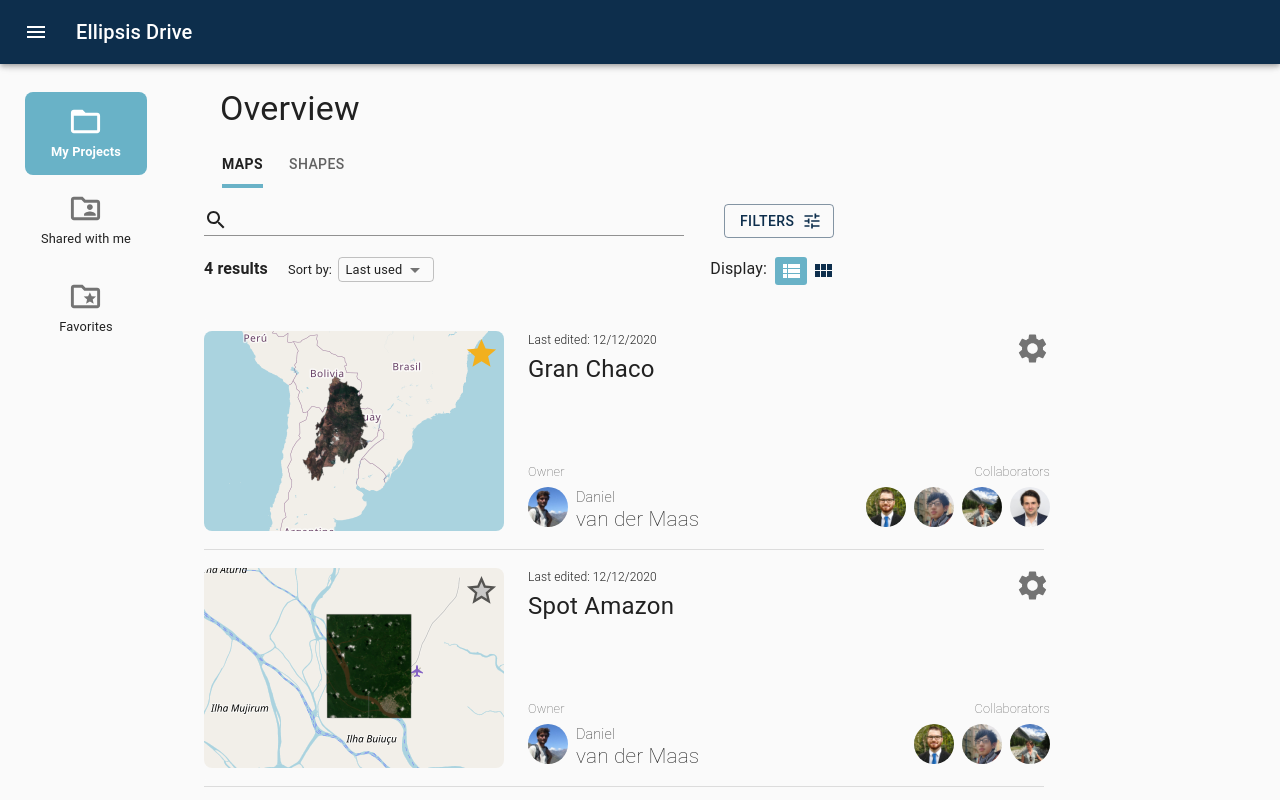
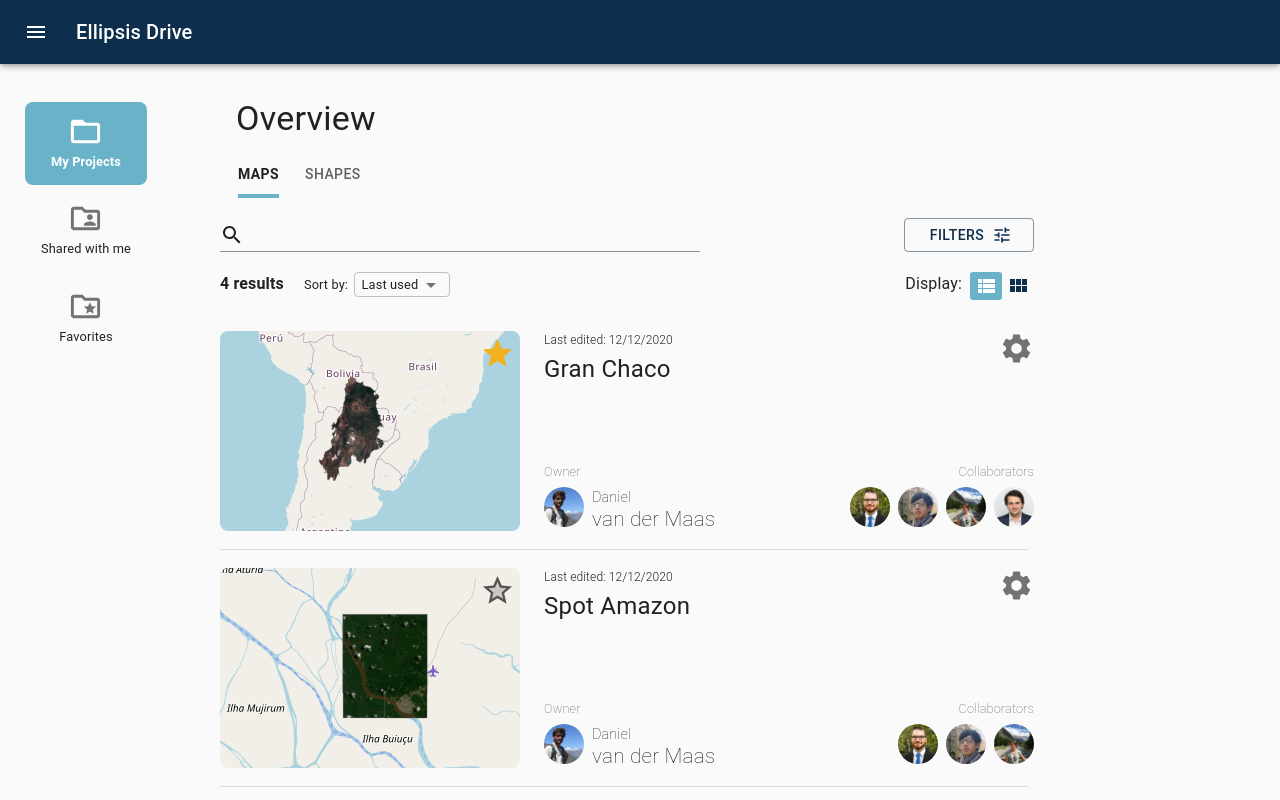
Before and after one commit to pouannes/ellispsis-drive-challenge, a React (Create React App) app: page /overview in a window 1280 px wide. Shown: the top 800 px of the page. Built offline with nearby package versions, Linux system fonts and the light colour scheme.

Commit message:
UI alignement improvements

```diff
--- a/package.json
+++ b/package.json
@@ -9,6 +9,7 @@
     "@testing-library/react": "^11.2.2",
     "@testing-library/user-event": "^12.5.0",
     "clsx": "^1.1.1",
+    "fuse.js": "^6.4.3",
     "react": "^17.0.1",
     "react-dom": "^17.0.1",
     "react-router-dom": "^5.2.0",
--- a/src/components/BrowserToolbar/BrowserToolbar.jsx
+++ b/src/components/BrowserToolbar/BrowserToolbar.jsx
@@ -16,8 +16,9 @@ import PropTypes from "prop-types";
 const useStyles = makeStyles((theme) => ({
   container: {
     display: "flex",
-    marginBottom: "30px",
-    maxWidth: "635px", // to be aligned with the filters button above in medium+ screens
+    marginBottom: "15px",
+    // alignment with above and below
+    paddingRight: "26px",
   },
   results: {
     fontWeight: "600",
@@ -78,28 +79,16 @@ function BrowserToolbar({
           onChange={handleSortByChange}
           classes={{ root: `${classes.selectRoot}` }}
         >
-          <MenuItem
-            classes={{ root: `${classes.menuItemRoot}` }}
-            value={"Last used"}
-          >
+          <MenuItem classes={{ root: `${classes.menuItemRoot}` }} value={0}>
             Last used
           </MenuItem>
-          <MenuItem
-            classes={{ root: `${classes.menuItemRoot}` }}
-            value={"First used"}
-          >
+          <MenuItem classes={{ root: `${classes.menuItemRoot}` }} value={1}>
             First used
           </MenuItem>
-          <MenuItem
-            classes={{ root: `${classes.menuItemRoot}` }}
-            value={"Decreasing size"}
-          >
+          <MenuItem classes={{ root: `${classes.menuItemRoot}` }} value={2}>
             Decreasing size
           </MenuItem>
-          <MenuItem
-            classes={{ root: `${classes.menuItemRoot}` }}
-            value={"Increasing size"}
-          >
+          <MenuItem classes={{ root: `${classes.menuItemRoot}` }} value={3}>
             Increasing size
           </MenuItem>
         </Select>
@@ -139,7 +128,7 @@ function BrowserToolbar({
 
 BrowserToolbar.propTypes = {
   resultNumber: PropTypes.number.isRequired,
-  sortBy: PropTypes.string.isRequired,
+  sortBy: PropTypes.number.isRequired,
   handleSortByChange: PropTypes.func.isRequired,
   currentDisplay: PropTypes.number.isRequired,
   setCurrentDisplay: PropTypes.func.isRequired,
--- a/src/components/Overview/Overview.jsx
+++ b/src/components/Overview/Overview.jsx
@@ -23,6 +23,7 @@ const useStyles = makeStyles((theme) => ({
     justifyItems: "center",
     justifyContent: "space-between",
     display: "grid",
+    // ok for normal, side cells need to be bigger for large/v. large screens
     gridTemplateColumns: "172px 1fr 172px",
     gridGap: "32px",
   },
@@ -30,15 +31,16 @@ const useStyles = makeStyles((theme) => ({
     gridColumn: 1,
     position: "sticky",
     top: 0,
-    paddingTop: "24px",
+    paddingTop: "34px",
     height: "calc(100vh - 64px)",
   },
   browserContainer: {
     gridColumn: 2,
     height: "100%",
     width: "100%",
-    maxWidth: "960px",
-    paddingTop: "24px",
+    // ok for normal, maybe need to be bigger for large/v. large screens
+    maxWidth: "840px",
+    paddingTop: "34px",
   },
   browserTitle: {
     paddingLeft: "16px",
@@ -48,9 +50,14 @@ const useStyles = makeStyles((theme) => ({
 function Overview() {
   const classes = useStyles();
 
+  // 0 for my 'projects', 1 for 'shared with me', 2 for 'favorites'
   const [currentFolder, setCurrentFolder] = useState(0);
+  // 0 for 'maps', 1 for 'shapes'
   const [tabValue, setTabValue] = useState(0);
-  const [sortBy, setSortBy] = useState("Last used");
+  // 0 for 'Last used', 1 for 'First used',
+  // 2 for 'Decreasing size', 3 for 'Increasing size'
+  const [sortBy, setSortBy] = useState(0);
+  // 0 for list display, 1 for miniature display
   const [currentDisplay, setCurrentDisplay] = useState(0);
 
   const [liveMockMaps, setLiveMockMaps] = useState(mockMaps);
--- a/src/components/PersistentDrawer/PersistentDrawer.jsx
+++ b/src/components/PersistentDrawer/PersistentDrawer.jsx
@@ -25,6 +25,7 @@ const useStyles = makeStyles((theme) => ({
     display: "flex",
   },
   appBar: {
+    position: "absolute",
     transition: theme.transitions.create(["margin", "width"], {
       easing: theme.transitions.easing.sharp,
       duration: theme.transitions.duration.leavingScreen,
--- a/src/components/Search/Search.jsx
+++ b/src/components/Search/Search.jsx
@@ -8,8 +8,13 @@ import FiltersDrawer from "../FiltersDrawer/FiltersDrawer";
 
 const useStyles = makeStyles((theme) => ({
   container: {
+    marginTop: "10px",
     marginBottom: "20px",
-    maxWidth: "720px",
+    width: "100%",
+    display: "flex",
+    justifyContent: "space-between",
+    // alignment with above and below
+    paddingRight: "26px",
   },
   searchField: {
     width: "100%",
@@ -17,9 +22,9 @@ const useStyles = makeStyles((theme) => ({
     marginRight: "40px",
   },
   button: {
-    position: "absolute",
-    // top: "0",
     padding: "4px 15px",
+    // same width as Display + 2 buttons below
+    width: "130.11px",
   },
 }));
 
@@ -29,6 +34,7 @@ function Search() {
   const [open, setOpen] = React.useState(false);
 
   return (
+    <>
       <div className={classes.container}>
         <Input
           id="input-with-icon-adornment"
@@ -48,8 +54,9 @@ function Search() {
         >
           Filters
         </Button>
+      </div>
       <FiltersDrawer open={open} setOpen={setOpen} />
-    </div>
+    </>
   );
 }
 
```
Also changed, not shown: 1 other file (tests, documents, lock files or other folders). Lines whose indentation alone changed are shown as unchanged.
